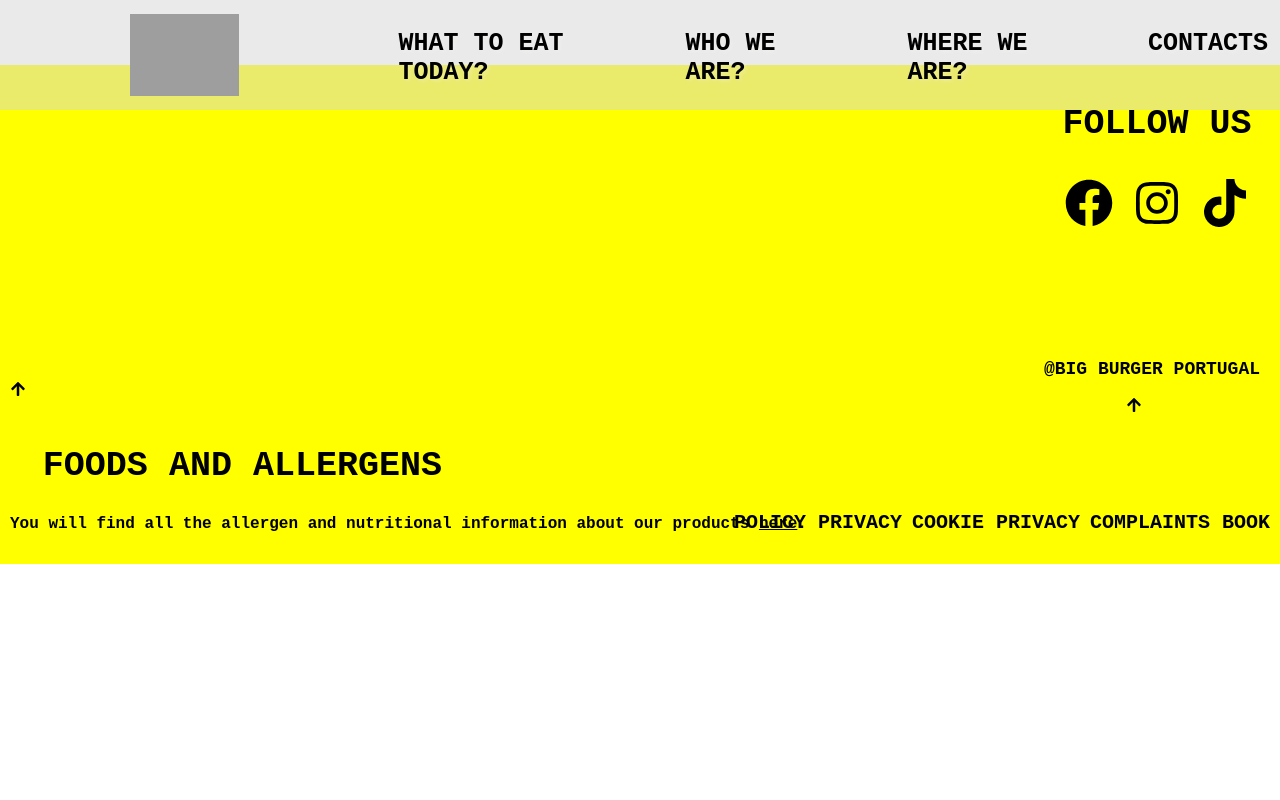
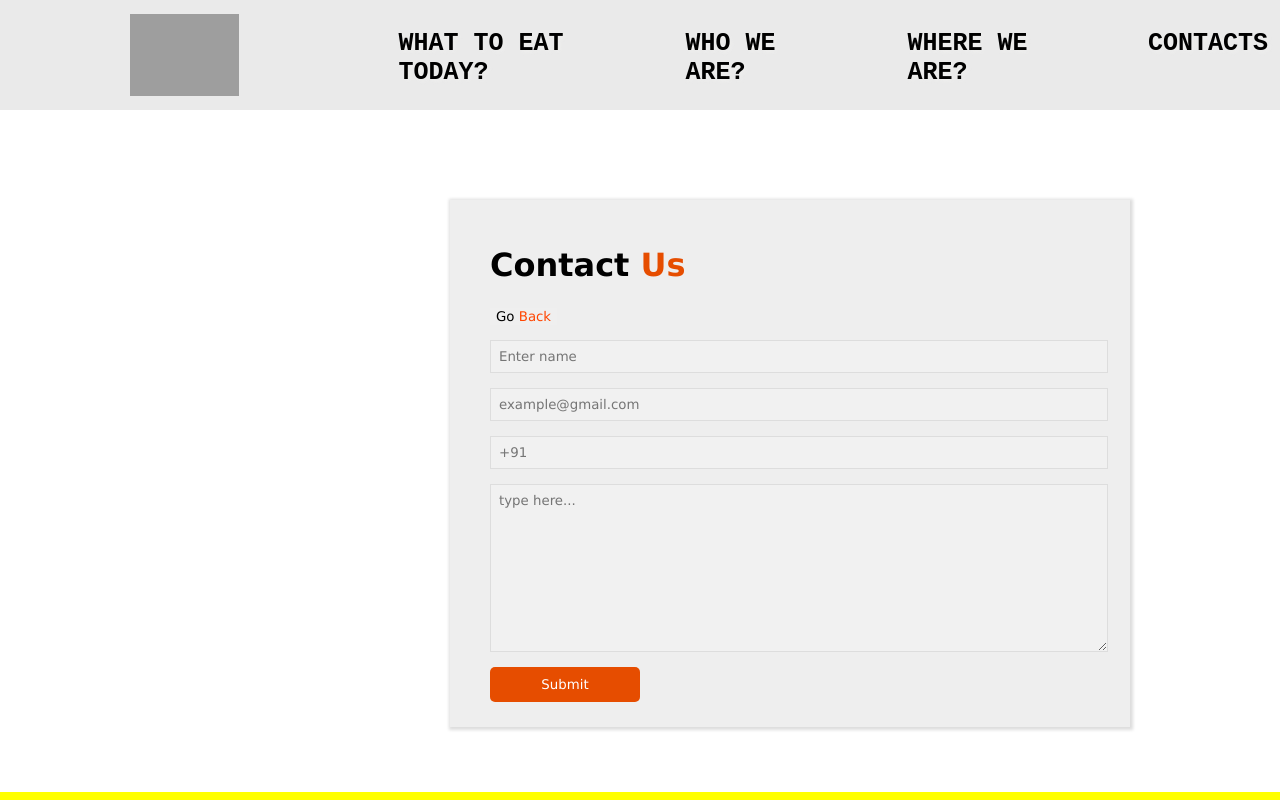
Before and after one commit to DAlmeidaJorge/Big-Burger, a React (Create React App) app in the folder big-burger/: page /Contactform in a window 1280 px wide. Shown: the top 800 px of the page. Built offline with nearby package versions, Linux system fonts and the light colour scheme; grey boxes are pictures that could not be loaded.

Commit message:
added contact form page

```diff
--- a/big-burger/src/App.js
+++ b/big-burger/src/App.js
@@ -11,6 +11,7 @@ import Eatsection from './Pages/Eatsection';
 import Whosection from './Pages/Whosection';
 import Wheresection from './Pages/Wheresection';
 import Contactsection from './Pages/Contactsection';
+import Contactform from './Pages/Contactform';
 
 function App() {
   return (
@@ -27,6 +28,7 @@ function App() {
           <Route path="/Whosection" element ={<Whosection />} />
           <Route path="/Wheresection" element={<Wheresection />} />
           <Route path="/Contactsection" element={<Contactsection />} />
+          <Route path="/Contactform" element={<Contactform />} />
         </Routes>
         <Footer />
       </div>
--- /dev/null
+++ b/big-burger/src/Pages/Contactform.css
@@ -0,0 +1,59 @@
+.form-submit-button{
+    background-color: rgb(230, 77, 0);
+     color: white;
+     cursor: pointer;
+     border-radius: 5px;
+     border:none;
+     width: 150px;
+     height:30px;
+     height:35px;
+     font-family:'Lucida Sans', 'Lucida Sans Regular', 'Lucida Grande', 'Lucida Sans Unicode', Geneva, Verdana, sans-serif;
+   }
+
+   .form-submit-button:hover{
+     opacity:80%;
+
+
+
+   }
+
+form{
+    /* display: flex; */
+    /* flex-direction: column; */
+    font-family:'Lucida Sans', 'Lucida Sans Regular', 'Lucida Grande', 'Lucida Sans Unicode', Geneva, Verdana, sans-serif;
+    background-color: #eee;
+    box-shadow: 1px 1px 3px 2px #ddd;
+    display: block;
+    margin-top: 200px;
+    margin-left:450px;
+    max-width: 600px;
+    max-height: 700px;
+    padding: 25px 40px ;
+
+}
+
+form input , textarea{
+    display: flex;
+    flex-direction: column;
+    width:100%;
+    margin:15px auto;
+    padding:8px;
+    background-color: #f1f1f1;
+    border: 1px solid #ddd;
+    font-family: 'Lucida Sans', 'Lucida Sans Regular', 'Lucida Grande', 'Lucida Sans Unicode', Geneva, Verdana, sans-serif;
+}
+
+form span{
+    color: rgb(230, 77, 0);
+}
+
+.contact-home{
+    border: none;
+    cursor:pointer;
+
+    font-family: 'Lucida Sans', 'Lucida Sans Regular', 'Lucida Grande', 'Lucida Sans Unicode', Geneva, Verdana, sans-serif;
+}
+
+.contact-home span{
+    color: orangered;
+}
--- /dev/null
+++ b/big-burger/src/Pages/Contactform.jsx
@@ -0,0 +1,38 @@
+import React from 'react'
+import './Contactform.css'
+import {useState} from 'react'
+import {Link} from 'react-router-dom';
+
+const Contactform = () => {
+    const [data,setData] = useState({name:"", email:"", phone:"", message:""});
+    const handleChange = (e) =>{
+    const name = e.target.name;
+    const value = e.target.value;
+    setData({...data, [name]: value})
+    }
+
+    const handleSubmit = (e) => {
+    e.preventDefault()
+    // alert(data)
+    window.alert("Thank you for reaching out, our team will enter in contact with you very soon!");
+    }
+
+      return (
+       <form method ='post' onSubmit={handleSubmit}>
+        <h1>Contact <span>Us</span></h1>
+        <Link to="/Contactsection">
+      <button className="contact-home">Go <span>Back</span> </button>
+    </Link>
+        {/* <div className='form-container'> */}
+        <input type ="form-text" name="name" id="" onChange={handleChange} value = {data.name} placeholder="Enter name"/>
+        <input type ="form-email" name="email" id="" onChange={handleChange} value={data.email} placeholder="example@gmail.com"/>
+        <input type ="form-phone" name="phone" id="" onChange={handleChange} value={data.phone} placeholder="+91"/>
+        <textarea name ="message" id="" cols="30" rows="10" onChange={handleChange} value={data.message} placeholder="type here..."/>
+        {/* </div> */}
+        <button className='form-submit-button' type ="submit">Submit</button>
+
+       </form>
+      )
+}
+
+export default Contactform
--- a/big-burger/src/Pages/Contactsection.jsx
+++ b/big-burger/src/Pages/Contactsection.jsx
@@ -11,7 +11,7 @@ const Contactsection = () => {
           <div className='section-overlay'>
             <h1 className='work-heading'>Work with us</h1>
             <h1 className='cv-heading'>
-              <a href='/contact'>Send us your CV</a>
+              <a href='/Contactform'>Send us your CV</a>
             </h1>
           </div>
         </div>
@@ -20,7 +20,7 @@ const Contactsection = () => {
           <div className='section-overlay'>
             <h1 className='opinion-heading'>Send us your opinion</h1>
             <h1 className='email-heading'>
-              <a href='/contact'>Reach us at group@bigburger.com</a>
+              <a href='/Contactform'>Reach us at group@bigburger.com</a>
             </h1>
           </div>
         </div>
--- a/big-burger/src/Pages/Wheresection.jsx
+++ b/big-burger/src/Pages/Wheresection.jsx
@@ -10,7 +10,7 @@ const Wheresection = () => {
           src={`https://www.mapquestapi.com/staticmap/v5/map?key=TTjlcNyhRNfFfco2YKK8WlYVBjApKjtM&center=Lisbon,Portugal&size=800,400&type=map&zoom=13`}
           alt="Map"
           height={693}
-          width={1600}
+          width={1515}
         />
       </div>
     </div>
```
